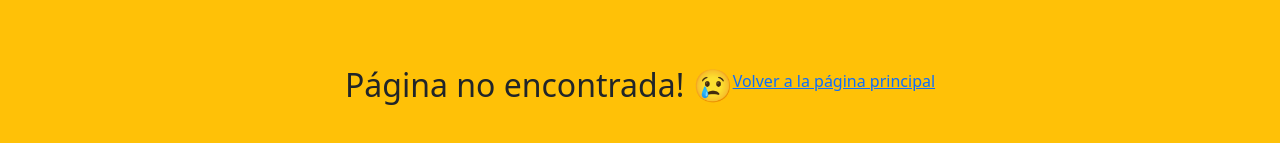
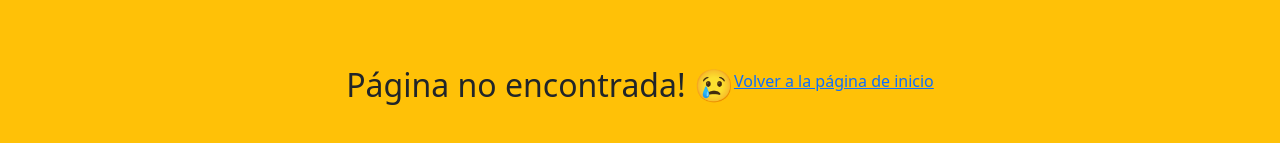
Before and after one commit to matias-user/profiles-frontend, a React (Vite) app: page /profiles in a window 1280 px wide. Shown: the part 367-510 px from the top of the page. Built offline with nearby package versions, Linux system fonts and the light colour scheme.

Commit message:
Se realiza modificación en el texto de redirección

```diff
--- a/src/components/layout/NotFound.jsx
+++ b/src/components/layout/NotFound.jsx
@@ -5,7 +5,7 @@ export const NotFound = () => {
     <>
       <div className="d-flex justify-content-center align-items-center bg-warning text-dark text-center min-vh-100">
         <h2>Página no encontrada! 😢</h2>
-        <Link to={"/"} > <p><a className="link-offset-2 link-underline link-underline-opacity-0">Volver a la página principal</a></p> </Link>
+        <Link to={"/"} > <p><a className="link-offset-2 link-underline link-underline-opacity-0">Volver a la página de inicio</a></p> </Link>
       </div>
     </>
   );
```
